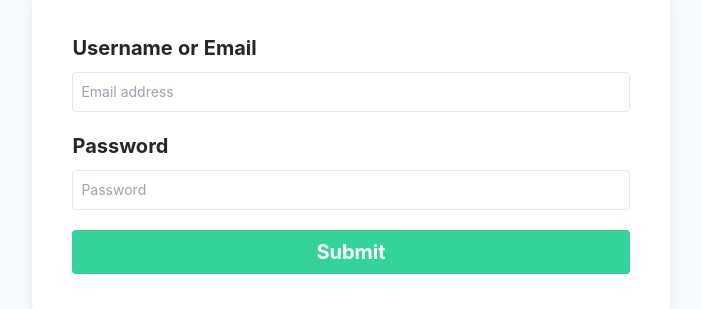
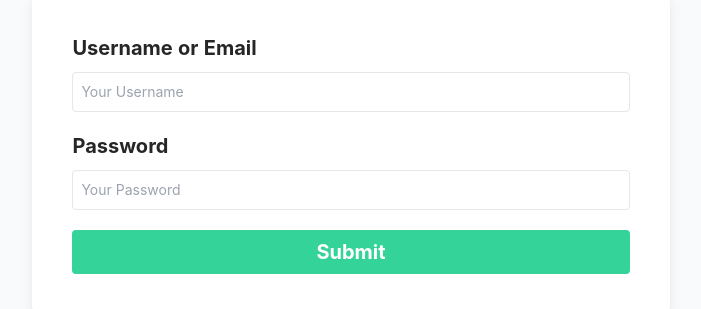
Before and after one commit to Elminst3R/capstone-web, a React (Create React App) app: page / in a window 1280 px wide. Shown: the part 136-445 px from the top of the page, without its empty margins (289-990 px from the left). Built offline with nearby package versions, Linux system fonts and the light colour scheme; no server answers.

Commit message:
added tailwind etc

```diff
--- a/src/App.js
+++ b/src/App.js
@@ -12,6 +12,8 @@ import React, { useEffect, useState } from "react";
 
 import { Button, Collapse, Row, Col, notification, Tabs, Radio, Space } from 'antd';
 const { TabPane } = Tabs;
+
+let apiUrl = process.env.REACT_APP_API_URL || 'http://localhost:3000/';
 
 function Auth() {
 
@@ -36,7 +38,7 @@ function Auth() {
     event.preventDefault();
     console.log(email)
     console.log(password)
-    let res = await fetch('http://localhost:3000/login', {
+    let res = await fetch(`${apiUrl}login`, {
       method: 'POST',
       headers: {
         'Content-Type': 'application/json'
@@ -57,7 +59,7 @@ function Auth() {
     console.log(email)
     console.log(password)
     console.log(retypePassword)
-    let res = await fetch('http://localhost:3000/signup', {
+    let res = await fetch(`${apiUrl}signup`, {
       method: 'POST',
       headers: {
         'Content-Type': 'application/json'
@@ -91,11 +93,11 @@ function Auth() {
             <Row type={'flex'} align={'center'} className={'mt-5 p-10 border-1 border-green-400 p-8 border-t-8 bg-white mb-6 rounded-lg shadow-lg'}>
               <Col span={24}>
                 <h2 className={'text-xl font-bold'}>Username or Email</h2>
-                <input type="email" value={email} onChange={(ev) => setEmail(ev.currentTarget.value)} required className={'border w-full rounded p-2'} placeholder={'Email address'} />
+                <input type="email" value={email} onChange={(ev) => setEmail(ev.currentTarget.value)} required className={'border w-full rounded p-2'} placeholder={'Your Username'} />
               </Col>
               <Col span={24} className={'mt-5'}>
                 <h2 className={'text-xl font-bold'}>Password</h2>
-                <input type="password" value={password} onChange={(ev) => setPassword(ev.currentTarget.value)} required className={'border w-full rounded p-2'} placeholder={'Password'} />
+                <input type="password" value={password} onChange={(ev) => setPassword(ev.currentTarget.value)} required className={'border w-full rounded p-2'} placeholder={'Your Password'} />
               </Col>
               <Col span={24} className={'mt-5'}>
                 <button htmlType={'submit'} className={'border-0 text-white bg-green-400 text-xl hover:text-black w-full rounded font-bold p-2'}>Submit</button>
@@ -115,14 +117,14 @@ function Auth() {
             <Row type={'flex'} align={'center'} className={'mt-5 p-10 border-1 border-green-400 p-8 border-t-8 bg-white mb-6 rounded-lg shadow-lg'}>
               <Col span={24}>
                 <h2 className={'text-xl font-bold'}>Username or Email</h2>
-                <input type="email" value={email} onChange={(ev) => setEmail(ev.currentTarget.value)} required className={'border w-full rounded p-2'} placeholder={'Email address'} />
+                <input type="email" value={email} onChange={(ev) => setEmail(ev.currentTarget.value)} required className={'border w-full rounded p-2'} placeholder={'Your Username'} />
               </Col>
               <Col span={24} className={'mt-5'}>
                 <h2 className={'text-xl font-bold'}>Password</h2>
-                <input type="password" value={password} onChange={(ev) => setPassword(ev.currentTarget.value)} required className={'border w-full rounded p-2'} placeholder={'Password'} />
+                <input type="password" value={password} onChange={(ev) => setPassword(ev.currentTarget.value)} required className={'border w-full rounded p-2'} placeholder={'Your Password'} />
               </Col>
               <Col span={24} className={'mt-5'}>
-                <input type="password" value={retypePassword} onChange={(ev) => setRetypePassword(ev.currentTarget.value)} required className={'border w-full rounded p-2'} placeholder={'Retype Password'} />
+                <input type="password" value={retypePassword} onChange={(ev) => setRetypePassword(ev.currentTarget.value)} required className={'border w-full rounded p-2'} placeholder={'Retype Your Password'} />
                 {(password != retypePassword) && <small className={'text-red-500 font-bold'}>Passwords don't match</small>}
               </Col>
               <Col span={24} className={'mt-5'}>
```
